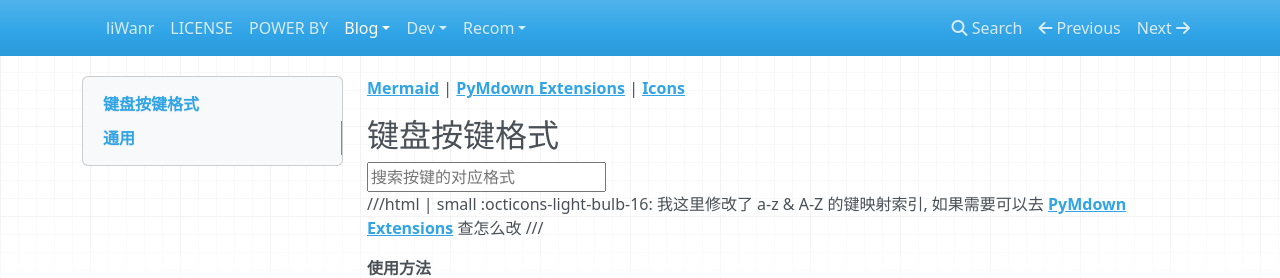
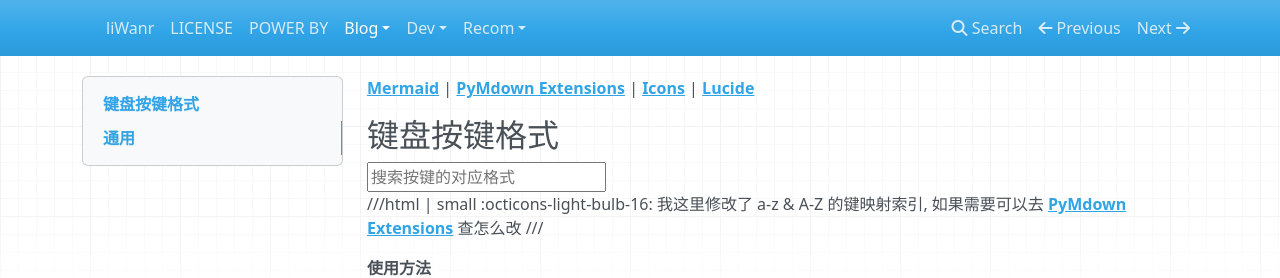
Before and after one commit to liWanr/liWanr.github.io, an MkDocs documentation site: the page built from docs/blog/posts/zensical-pro-tips.md, in a window 1280 px wide and 900 px high. Shown: the top 278 px of the window. Built offline with MkDocs 1.6.1, drawn with Linux system fonts in a browser that asks for light colours; nearby versions of some CDN libraries.

Commit message:
添加 Lucide 图标链接到 Zensical 小技巧文档

```diff
--- a/docs/blog/posts/zensical-pro-tips.md
+++ b/docs/blog/posts/zensical-pro-tips.md
@@ -12,6 +12,7 @@ comments: true
 [**Mermaid**](https://mermaid.ai/open-source/syntax/flowchart.html "图标")
 | [**PyMdown Extensions**](https://facelessuser.github.io/pymdown-extensions/extensions/arithmatex/ "python Markdown 扩展")
 | [**Icons**](https://squidfunk.github.io/mkdocs-material/reference/icons-emojis/ "图标和表情")
+| [**Lucide**](https://lucide.dev/icons/ "图标")
 
 <script src="../../../assets/javascripts/keys/keys.js"></script>
 
```
